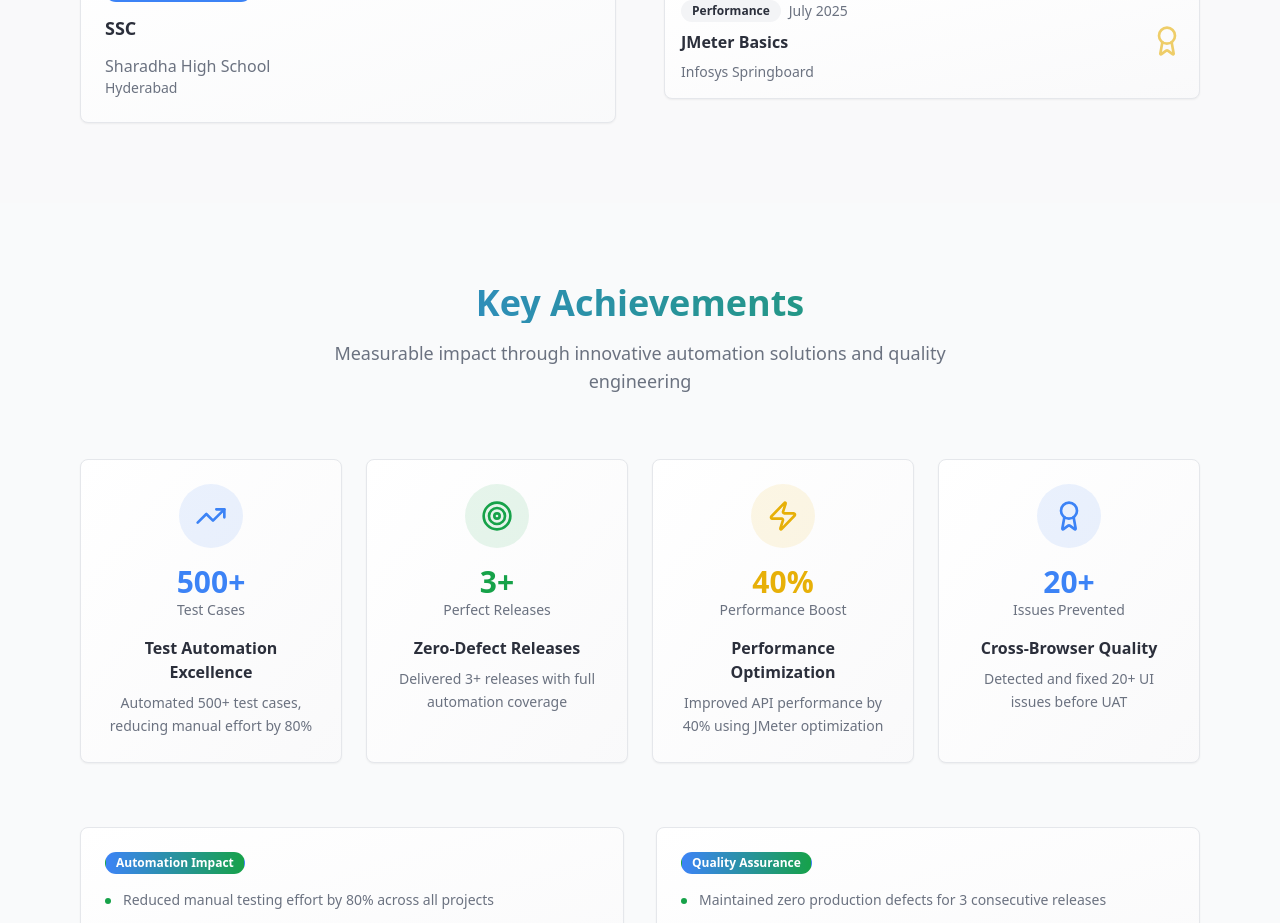
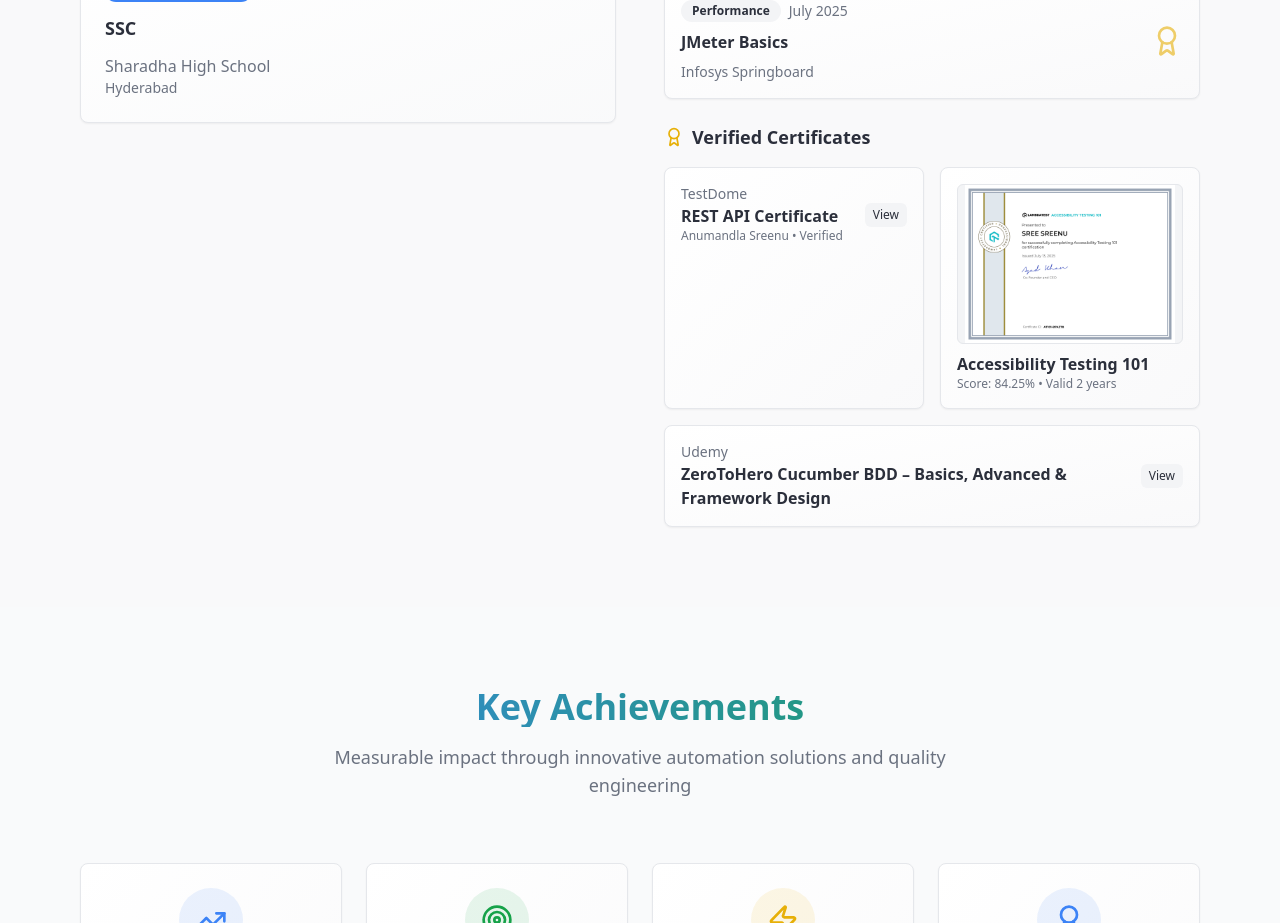
Before and after one commit to sreenuanum45/quality-guardian-suite, a React (Vite) app: page / in a window 1280 px wide. Shown: the part 5940-6863 px from the top of the page. Built offline with nearby package versions, Linux system fonts and the light colour scheme; the HTML template or start-up script is replaced by a standard one.

Commit message:
Add certificates and update technologies
Add Udemy, TestDome, and LambdaTest certifications to the portfolio. Update the Technologies & Tools section with new images and links.

```diff
--- a/src/components/portfolio/EducationSection.tsx
+++ b/src/components/portfolio/EducationSection.tsx
@@ -1,6 +1,7 @@
 import { Card } from "@/components/ui/card";
 import { Badge } from "@/components/ui/badge";
 import { GraduationCap, Calendar, Award } from "lucide-react";
+import lambdatestCert from "@/assets/certifications/lambdatest-at101.png";
 
 const education = [
   {
@@ -146,6 +147,77 @@ const EducationSection = () => {
                 </Card>
               ))}
             </div>
+
+            <div className="mt-8 space-y-4">
+              <div className="flex items-center gap-2">
+                <Award className="h-5 w-5 text-tech-accent" />
+                <h4 className="text-lg font-semibold text-foreground">Verified Certificates</h4>
+              </div>
+
+              <div className="grid sm:grid-cols-2 gap-4">
+                <Card className="p-4 bg-gradient-to-br from-card to-background hover:shadow-md transition-all">
+                  <a
+                    href="https://www.testdome.com/certificates/e4af0c2469c24bc1964b453d557a990a"
+                    target="_blank"
+                    rel="noopener noreferrer"
+                    className="flex items-center gap-4"
+                    aria-label="View TestDome REST API certificate for Anumandla Sreenu"
+                  >
+                    <div className="flex-1">
+                      <div className="text-sm text-muted-foreground">TestDome</div>
+                      <div className="font-semibold text-foreground">REST API Certificate</div>
+                      <div className="text-xs text-muted-foreground">Anumandla Sreenu • Verified</div>
+                    </div>
+                    <div className="text-right">
+                      <span className="inline-flex items-center rounded-md bg-secondary px-2 py-1 text-xs text-foreground">
+                        View
+                      </span>
+                    </div>
+                  </a>
+                </Card>
+
+                <Card className="p-4 bg-gradient-to-br from-card to-background hover:shadow-md transition-all">
+                  <a
+                    href="https://www.lambdatest.com/certifications/lambdatest-certified/AT101-B7AZT8.png"
+                    target="_blank"
+                    rel="noopener noreferrer"
+                    className="block"
+                    aria-label="View LambdaTest Accessibility Testing 101 Certificate"
+                  >
+                    <img
+                      src={lambdatestCert}
+                      alt="LambdaTest Accessibility Testing 101 certificate (84.25% score)"
+                      loading="lazy"
+                      className="w-full h-40 object-contain rounded-md border bg-muted"
+                    />
+                    <div className="mt-2">
+                      <div className="font-semibold text-foreground">Accessibility Testing 101</div>
+                      <p className="text-xs text-muted-foreground">Score: 84.25% • Valid 2 years</p>
+                    </div>
+                  </a>
+                </Card>
+
+                <Card className="p-4 sm:col-span-2 bg-gradient-to-br from-card to-background hover:shadow-md transition-all">
+                  <a
+                    href="https://www.udemy.com/certificate/UC-608fe8b3-6a72-4a08-af6a-d98a44dda0b5/"
+                    target="_blank"
+                    rel="noopener noreferrer"
+                    className="flex flex-col sm:flex-row items-start sm:items-center gap-3"
+                    aria-label="View Udemy ZeroToHero Cucumber BDD certificate"
+                  >
+                    <div className="flex-1">
+                      <div className="text-sm text-muted-foreground">Udemy</div>
+                      <div className="font-semibold text-foreground">
+                        ZeroToHero Cucumber BDD – Basics, Advanced & Framework Design
+                      </div>
+                    </div>
+                    <span className="inline-flex items-center rounded-md bg-secondary px-2 py-1 text-xs text-foreground">
+                      View
+                    </span>
+                  </a>
+                </Card>
+              </div>
+            </div>
           </div>
         </div>
       </div>
```
Also changed, not shown: src/assets/certifications/lambdatest-at101.png (added).
